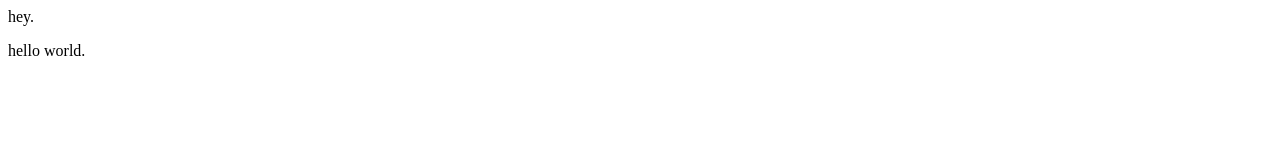
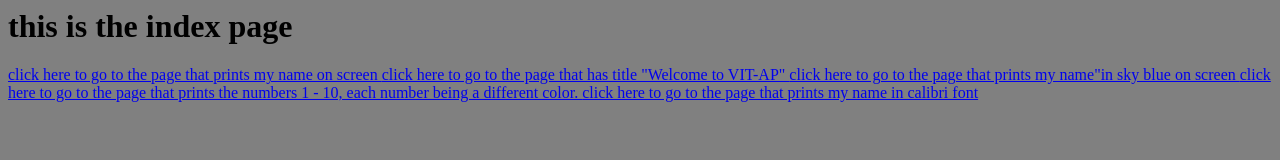
Before and after one commit to achak98/achak98.github.io, a plain HTML site: page index.html in a window 1280 px wide. Drawn offline with Linux system fonts and the light colour scheme.

Commit message:
Update index.html

```diff
--- a/index.html
+++ b/index.html
@@ -1,12 +1,12 @@
-
-
-
-
-
-
 <html>
-<body>
-<p> hey. </p>
-<p> hello world. </p>
+<head>
+<title> TITLE  </title>
+<body bgcolor = "gray">
+<h1> this is the index page </h1>
+<a href="1.html"> click here to go to the page that prints my name on screen </a>
+<a href="2.html"> click here to go to the page that has title "Welcome to VIT-AP" </a>
+<a href="3.html"> click here to go to the page that prints my name"in sky blue on screen </a>
+<a href="4.html"> click here to go to the page that prints the numbers 1 - 10, each number being a different color. </a>
+<a href="5.html"> click here to go to the page that prints my name in calibri font </a>
 </body>
 </html>
```
